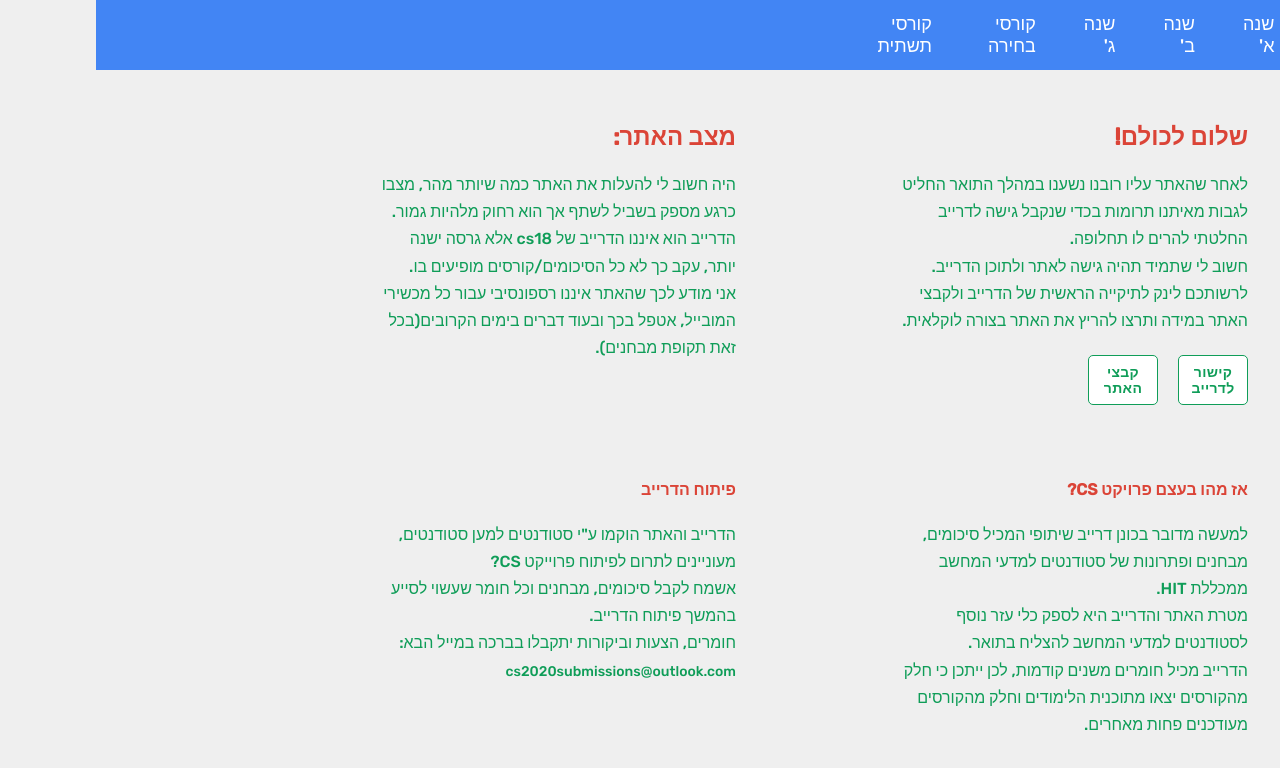
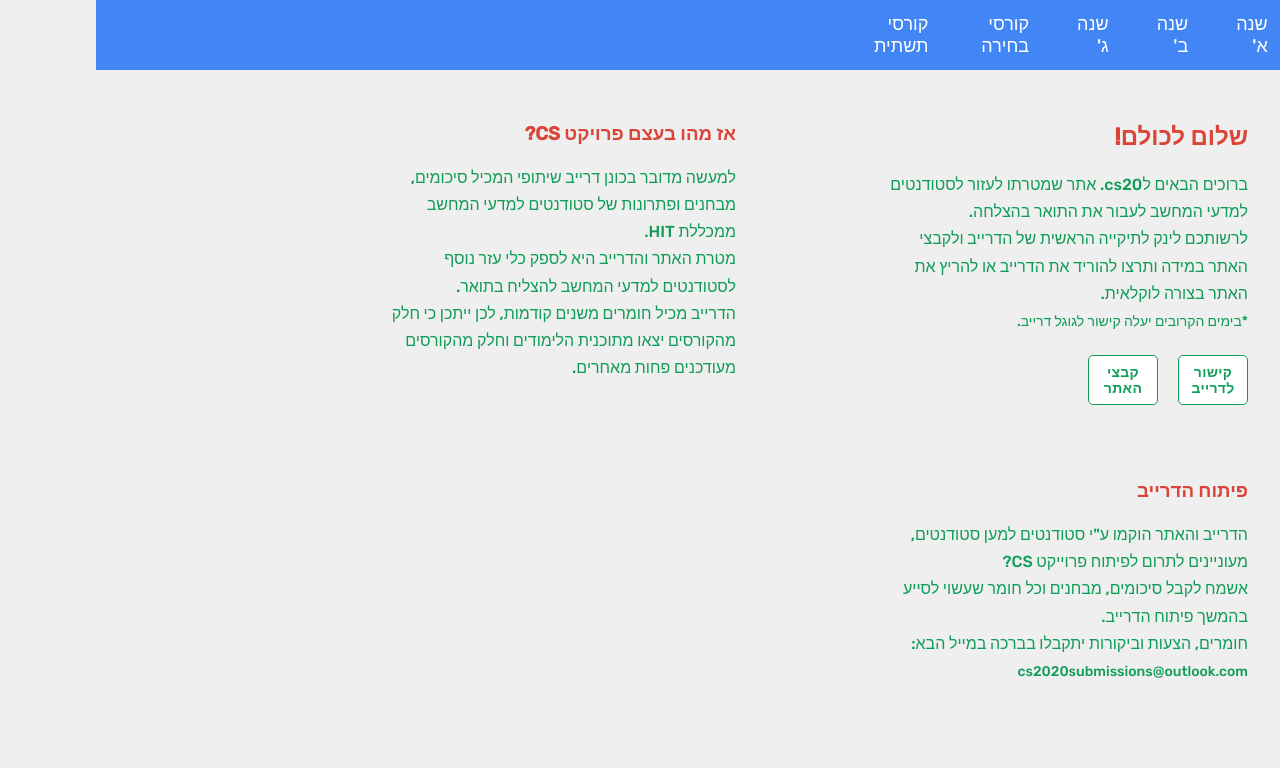
Before and after one commit to Gal94/cs2020, a React (Create React App) app: page / in a window 1280 px wide. Shown: the top 768 px of the page. Built offline with nearby package versions, Linux system fonts and the light colour scheme.

Commit message:
burger links now close upon expanding the page.

```diff
--- a/public/index.html
+++ b/public/index.html
@@ -6,14 +6,10 @@
     <link rel="shortcut icon" href="%PUBLIC_URL%/favicon.ico" />
     <meta name="viewport" content="width=device-width, initial-scale=1" />
     <meta name="theme-color" content="#000000" />
-<!--    <meta-->
-<!--      name="description"-->
-<!--      content="cs20 drive"-->
-<!--    />-->
     <meta property="og:description" content="cs20 drive.">
     <link rel="apple-touch-icon" href="logo192.png" />
     <link rel="manifest" href="%PUBLIC_URL%/manifest.json" />
-    <link rel="stylesheet" href="https://cdnjs.Cloudflare.com/ajax/libs/font-awesome/4.7.0/css/font-awesome.min.css" />
+    <link rel="stylesheet" href="https://cdnjs.cloudflare.com/ajax/libs/font-awesome/5.11.2/css/all.css" />
     <title>cs20</title>
   </head>
   <body>
--- a/src/components/header/header.component.jsx
+++ b/src/components/header/header.component.jsx
@@ -6,19 +6,11 @@ import './header.styles.scss';
 const Header = () => (
     <div className='header'>
         <div className='wide'>
-            <div className='burger-icon' onClick={()=> {
-                let links = document.querySelector(".my-links");
-                let wideDiv = document.querySelector(".wide");
-                if (links.style.display === "block") {
-                    links.style.display = "none";
-                    wideDiv.style.marginBottom = "3rem";
-                    wideDiv.style.height = "70px";
-                } else {
-                    links.style.display = "block";
-                    wideDiv.style.marginBottom = "0";
-                    wideDiv.style.height = "55px";
-                }
-            }}>
+            <div className='burger-icon' onClick={() => {
+                document.querySelector(".my-links").classList.toggle('show');
+                document.querySelector(".wide").classList.toggle('short');
+            }
+            }>
                 <i className="fas fa-bars fa-2x burger"></i>
             </div>
 
--- a/src/components/header/header.styles.scss
+++ b/src/components/header/header.styles.scss
@@ -100,3 +100,20 @@
     }
   }
 }
+
+.short {
+  margin-bottom: 0;
+  height: 55px;
+
+  @media screen and (min-width: 561px) {
+    margin-bottom: 3rem;
+    height: 70px;
+  }
+}
+.show {
+  display: block;
+
+  @media screen and (min-width: 561px) {
+    display:none;
+  }
+}
--- a/src/components/module-button/ModuleButton.styles.scss
+++ b/src/components/module-button/ModuleButton.styles.scss
@@ -22,13 +22,21 @@
     margin: 2%;
   }
 
+  @media screen and (max-width: 768px){
+    width: 130px;
+    height: 67px;
+    font-size: 12px;
+    margin: 1%;
+  }
+
   //for Galaxy S5 and smaller width sizes
   @media screen and (max-width: 410px){
-    width: 110px;
+    width: 105px;
     height: 60px;
     font-size: 10px;
     margin: 1%;
   }
+
 
   &:hover {
     background-color: #DB4437;
--- a/src/pages/homepage/homepage.component.jsx
+++ b/src/pages/homepage/homepage.component.jsx
@@ -9,9 +9,10 @@ const HomePage = () => {
             <div className='wrap top'>
                 <h2 className='desc'>שלום לכולם!</h2>
                 <p className='text'>
-                    לאחר שהאתר עליו רובנו נשענו במהלך התואר החליט לגבות מאיתנו תרומות בכדי שנקבל גישה לדרייב החלטתי להרים לו תחלופה.<br/>
-                    חשוב לי שתמיד תהיה גישה לאתר ולתוכן הדרייב. לרשותכם לינק לתיקייה הראשית של הדרייב ולקבצי האתר במידה ותרצו להריץ את האתר בצורה לוקלאית.
-                    </p>
+                    ברוכים הבאים לcs20. אתר שמטרתו לעזור לסטודנטים למדעי המחשב לעבור את התואר בהצלחה.<br/>
+                    לרשותכם לינק לתיקייה הראשית של הדרייב ולקבצי האתר במידה ותרצו להוריד את הדרייב או להריץ את האתר בצורה לוקלאית.
+                    <br/><span style= {{fontSize: 14 + 'px'}}>*בימים הקרובים יעלה קישור לגוגל דרייב.</span>
+                </p>
                 <div className='home-links'>
                     <ModuleButton key='1' homeButton name={'קישור לדרייב'} link={'https://mega.nz/#F!0xoDQa4C!YExO6_uc7KhhO9IivYi8Fw'}/>
                     <ModuleButton key='2' homeButton name={'קבצי האתר'} link={'https://github.com/Gal94/cs2020'}/>
@@ -19,17 +20,7 @@ const HomePage = () => {
 
             </div>
             <div className='wrap top'>
-                <h2 className='desc'>מצב האתר:</h2>
-                <p className='text'>היה חשוב לי להעלות את האתר כמה שיותר מהר, מצבו כרגע מספק בשביל לשתף אך הוא רחוק מלהיות גמור.
-                <br/>
-                הדרייב הוא איננו הדרייב של cs18 אלא גרסה ישנה יותר, עקב כך לא כל הסיכומים/קורסים מופיעים בו.
-                    <br/>
-                    אני מודע לכך שהאתר איננו רספונסיבי עבור כל מכשירי המובייל, אטפל בכך ובעוד דברים בימים הקרובים(בכל זאת תקופת מבחנים).
-
-                </p>
-            </div>
-            <div className='wrap'>
-                <h4 className='desc'>אז מהו בעצם פרויקט CS?</h4>
+                <h3 className='desc'>אז מהו בעצם פרויקט CS?</h3>
                 <p className='text'>
                     למעשה מדובר בכונן דרייב שיתופי המכיל סיכומים, מבחנים ופתרונות של סטודנטים למדעי המחשב ממכללת HIT.<br/>
                     מטרת האתר והדרייב היא לספק כלי עזר נוסף לסטודנטים למדעי המחשב להצליח בתואר. <br/>
@@ -37,7 +28,7 @@ const HomePage = () => {
                 </p>
             </div>
             <div className='wrap'>
-                <h4 className='desc'>פיתוח הדרייב</h4>
+                <h3 className='desc'>פיתוח הדרייב</h3>
                 <p className='text'>
                     הדרייב והאתר הוקמו ע"י סטודנטים למען סטודנטים, מעוניינים לתרום לפיתוח פרוייקט CS?<br/>
                     אשמח לקבל סיכומים, מבחנים וכל חומר שעשוי לסייע בהמשך פיתוח הדרייב.<br/>
--- a/src/pages/homepage/homepage.styles.scss
+++ b/src/pages/homepage/homepage.styles.scss
@@ -8,6 +8,7 @@
   overflow: hidden;
 
 
+
   .text {
     width:30%;
     line-height: 1.7;
@@ -15,6 +16,11 @@
     font-size: 16px;
     font-weight: 500;
     margin-top: 5px;
+
+    -moz-user-select: text;
+    -khtml-user-select: text;
+    -webkit-user-select: text;
+
 
     .mail {
       font-size: 14px;
```
